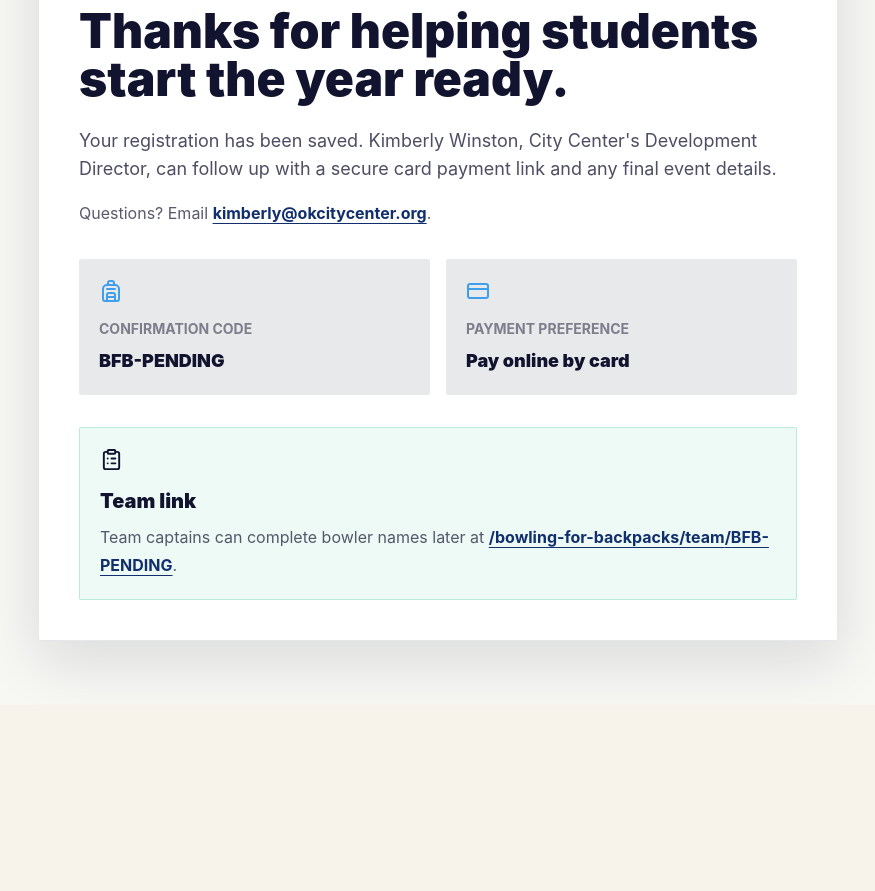
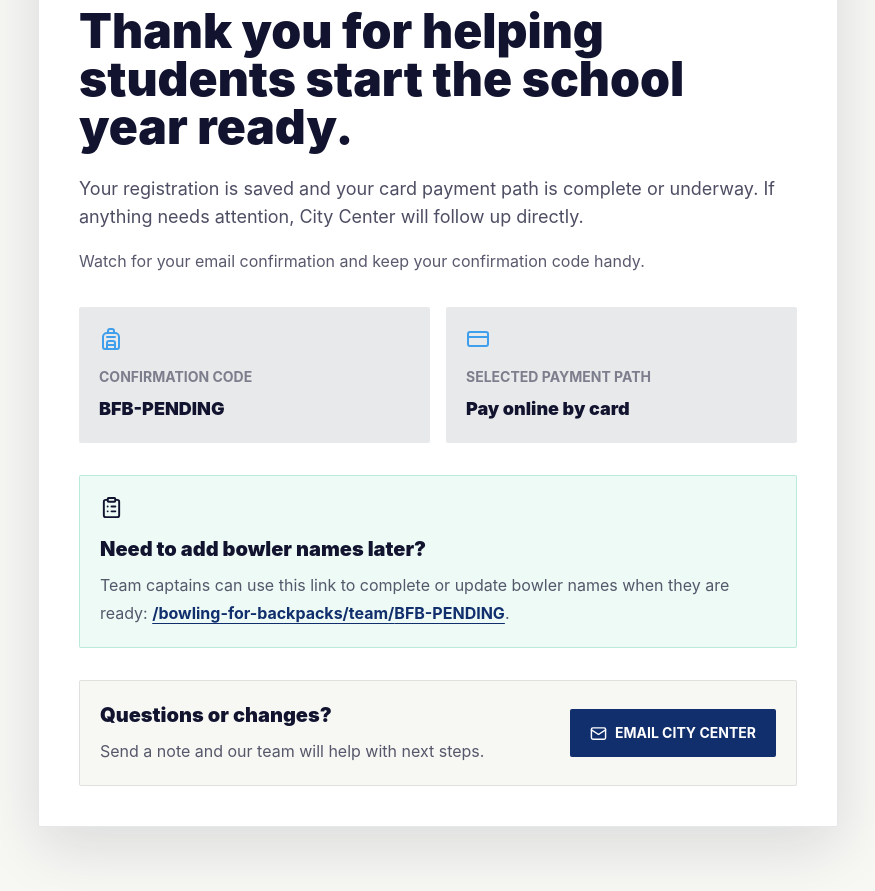
Before and after one commit to jed-voices/bowling-for-backpacks, a Next.js app: page /bowling-for-backpacks/confirmation in a window 1280 px wide. Shown: the part 280-1171 px from the top of the page, without its empty margins (202-1077 px from the left). Before the commit the page ends 985 px from the top, so only its background shows below. Built offline with nearby package versions, Linux system fonts and the light colour scheme.

Commit message:
Warm up confirmation page microcopy

```diff
--- a/app/bowling-for-backpacks/confirmation/page.tsx
+++ b/app/bowling-for-backpacks/confirmation/page.tsx
@@ -1,6 +1,6 @@
 import type { Metadata } from "next";
 import Link from "next/link";
-import { Backpack, CheckCircle2, ClipboardList, CreditCard } from "lucide-react";
+import { Backpack, CheckCircle2, ClipboardList, CreditCard, Mail } from "lucide-react";
 import { bowlingEventConfig, paymentPreferenceLabels } from "@/lib/bowling/config";
 import type { BowlingPaymentPreference } from "@/lib/bowling/types";
 
@@ -21,34 +21,33 @@ export default async function BowlingConfirmationPage({ searchParams }: Confirma
     ? (paymentParam as BowlingPaymentPreference)
     : "card";
   const paymentCopy: Record<BowlingPaymentPreference, string> = {
-    card: `Your registration has been saved. ${bowlingEventConfig.contactName}, City Center's ${bowlingEventConfig.contactTitle}, can follow up with a secure card payment link and any final event details.`,
-    invoice: `Your invoice request has been saved. ${bowlingEventConfig.contactName}, City Center's ${bowlingEventConfig.contactTitle}, can follow up with invoice details and next steps.`,
-    check: `Your check pledge has been saved. ${bowlingEventConfig.contactName}, City Center's ${bowlingEventConfig.contactTitle}, can follow up with mailing or drop-off instructions.`,
+    card: "Your registration is saved and your card payment path is complete or underway. If anything needs attention, City Center will follow up directly.",
+    invoice: `Your invoice request is saved. ${bowlingEventConfig.contactName}, City Center's ${bowlingEventConfig.contactTitle}, will follow up with invoice details and any final event notes.`,
+    check: `Your check pledge is saved. ${bowlingEventConfig.contactName}, City Center's ${bowlingEventConfig.contactTitle}, will follow up with mailing or drop-off instructions if needed.`,
+  };
+
+  const nextStepCopy: Record<BowlingPaymentPreference, string> = {
+    card: "Watch for your email confirmation and keep your confirmation code handy.",
+    invoice: "Our team will send invoice details to the contact email provided.",
+    check: "Your spot is recorded. Our team will help with check instructions and any needed details.",
   };
 
   return (
     <main className="min-h-screen bg-bfb-cream py-16">
       <div className="bfb-shell max-w-4xl">
         <Link href="/bowling-for-backpacks" className="bfb-secondary">
-          Back to Bowling for Backpacks
+          Back to event page
         </Link>
 
         <section className="mt-8 rounded-sm border border-bfb-ink/10 bg-white p-8 shadow-soft sm:p-10">
           <CheckCircle2 aria-hidden="true" className="text-bfb-green" size={42} />
-          <p className="bfb-eyebrow mt-8">Registration received</p>
+          <p className="bfb-eyebrow mt-8">You are in</p>
           <h1 className="mt-4 font-heading text-4xl font-black leading-tight text-bfb-ink sm:text-5xl">
-            Thanks for helping students start the year ready.
+            Thank you for helping students start the school year ready.
           </h1>
           <p className="bfb-copy mt-6">{paymentCopy[paymentPreference]}</p>
           <p className="mt-4 text-base leading-7 text-bfb-ink/70">
-            Questions? Email{" "}
-            <a
-              href={`mailto:${bowlingEventConfig.contactEmail}`}
-              className="font-bold text-bfb-navy underline underline-offset-4"
-            >
-              {bowlingEventConfig.contactEmail}
-            </a>
-            .
+            {nextStepCopy[paymentPreference]}
           </p>
 
           <div className="mt-8 grid gap-4 md:grid-cols-2">
@@ -64,7 +63,7 @@ export default async function BowlingConfirmationPage({ searchParams }: Confirma
             <div className="rounded-sm bg-bfb-light p-5">
               <CreditCard aria-hidden="true" className="text-bfb-blue" size={24} />
               <p className="mt-4 text-sm font-bold uppercase text-bfb-ink/50">
-                Payment preference
+                Selected payment path
               </p>
               <p className="mt-2 font-heading text-lg font-black text-bfb-ink">
                 {paymentPreferenceLabels[paymentPreference]}
@@ -75,10 +74,10 @@ export default async function BowlingConfirmationPage({ searchParams }: Confirma
           <div className="mt-8 rounded-sm border border-bfb-green/35 bg-bfb-green/10 p-5">
             <ClipboardList aria-hidden="true" className="text-bfb-ink" size={23} />
             <h2 className="mt-4 font-heading text-xl font-black text-bfb-ink">
-              Team link
+              Need to add bowler names later?
             </h2>
             <p className="mt-2 text-base leading-7 text-bfb-ink/70">
-              Team captains can complete bowler names later at{" "}
+              Team captains can use this link to complete or update bowler names when they are ready:{" "}
               <Link
                 href={`${bowlingEventConfig.teamBaseUrl}/${registrationId}`}
                 className="break-all font-bold text-bfb-navy underline underline-offset-4"
@@ -88,6 +87,24 @@ export default async function BowlingConfirmationPage({ searchParams }: Confirma
               .
             </p>
           </div>
+
+          <div className="mt-8 flex flex-col gap-3 rounded-sm border border-bfb-ink/10 bg-bfb-cream p-5 sm:flex-row sm:items-center sm:justify-between">
+            <div>
+              <h2 className="font-heading text-xl font-black text-bfb-ink">
+                Questions or changes?
+              </h2>
+              <p className="mt-2 text-base leading-7 text-bfb-ink/70">
+                Send a note and our team will help with next steps.
+              </p>
+            </div>
+            <a
+              href={`mailto:${bowlingEventConfig.contactEmail}`}
+              className="inline-flex min-h-12 items-center justify-center gap-2 rounded-sm bg-bfb-navy px-5 py-3 font-heading text-sm font-bold uppercase text-white transition hover:bg-bfb-blue focus-visible:outline-bfb-blue"
+            >
+              <Mail aria-hidden="true" size={17} />
+              Email City Center
+            </a>
+          </div>
         </section>
       </div>
     </main>
```
